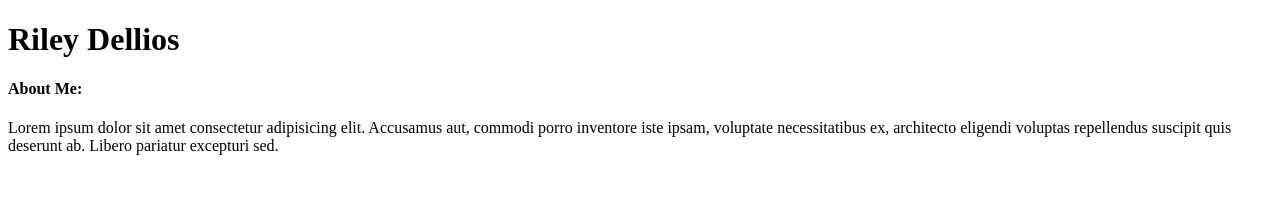
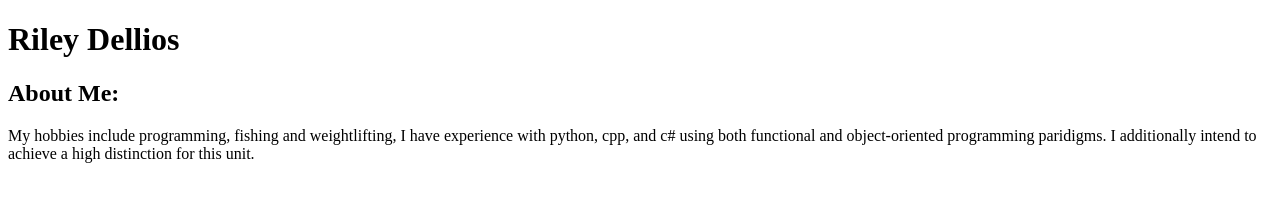
Before and after one commit to Delcari/TrackMe, a plain HTML site: page about-me.html in a window 1280 px wide. Drawn offline with Linux system fonts and the light colour scheme.

Commit message:
NEW: Add Description

```diff
--- a/about-me.html
+++ b/about-me.html
@@ -12,9 +12,9 @@
         <h1>
             Riley Dellios
         </h1>
-        <h4>About Me:</h4>
+        <h2>About Me:</h2>
         <p>
-            Lorem ipsum dolor sit amet consectetur adipisicing elit. Accusamus aut, commodi porro inventore iste ipsam, voluptate necessitatibus ex, architecto eligendi voluptas repellendus suscipit quis deserunt ab. Libero pariatur excepturi sed.
+            My hobbies include programming, fishing and weightlifting, I have experience with python, cpp, and c# using both functional and object-oriented programming paridigms. I additionally intend to achieve a high distinction for this unit.
         </p>
     </body>
 </html>
```
